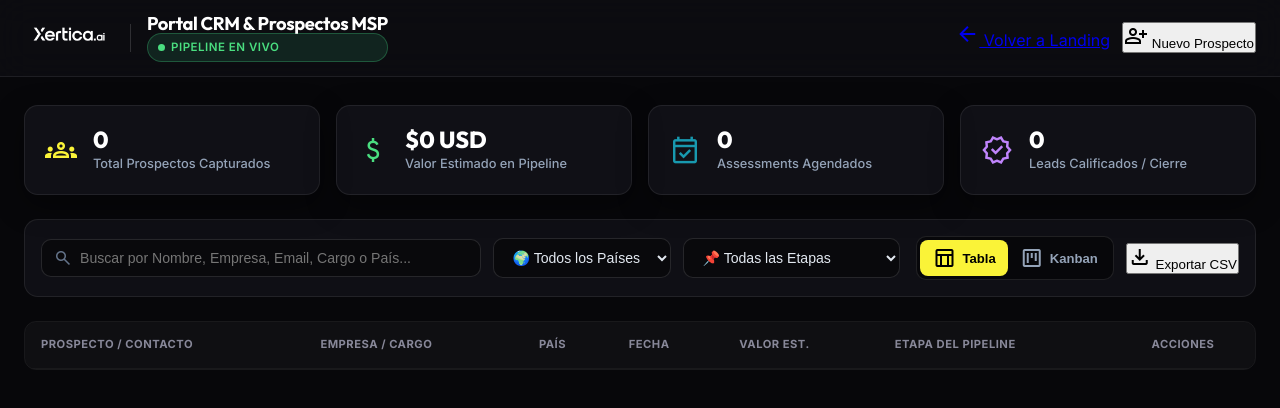
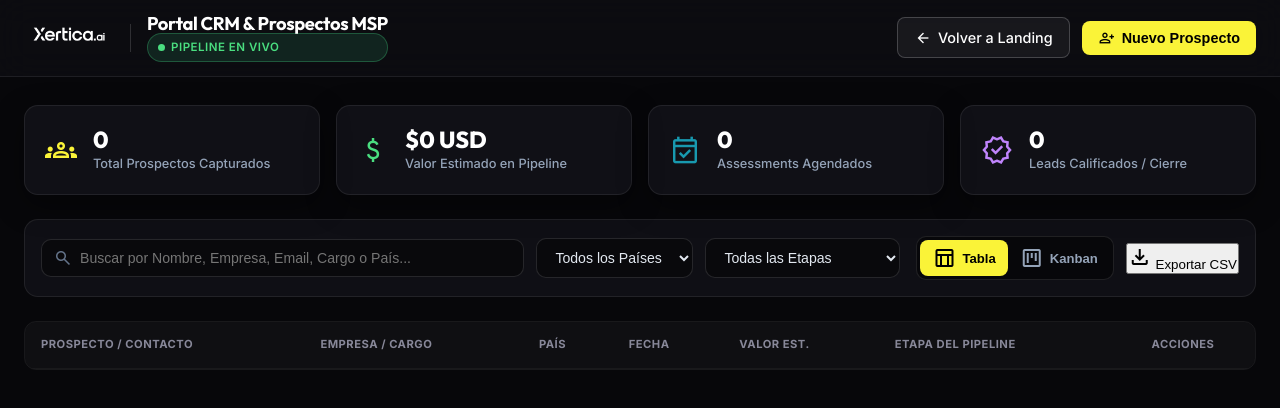
Before and after one commit to patriciomartin-xert/xertica-msp-finops, a website with bundled scripts: page crm.html in a window 1280 px wide. Built offline with nearby package versions, Linux system fonts and the light colour scheme; no server answers.

Commit message:
Enhance CRM header buttons UI and remove emojis from select filters

```diff
--- a/crm.html
+++ b/crm.html
@@ -31,12 +31,12 @@
                 </div>
             </div>
 
-            <div class="crm-nav-actions">
-                <a href="index.html" class="btn-outline-sm">
-                    <span class="material-symbols-outlined">arrow_back</span> Volver a Landing
+            <div class="crm-nav-actions" style="display: flex; gap: 12px; align-items: center;">
+                <a href="index.html" class="btn-outline" style="border: 1px solid rgba(255,255,255,0.2); color: #fff; background: rgba(255,255,255,0.05); padding: 8px 16px; border-radius: 8px; text-decoration: none; display: flex; align-items: center; gap: 6px; font-weight: 500; font-size: 0.9rem; transition: all 0.2s;">
+                    <span class="material-symbols-outlined" style="font-size: 18px;">arrow_back</span> Volver a Landing
                 </a>
-                <button id="openNewLeadBtn" class="btn-yellow-dash">
-                    <span class="material-symbols-outlined">person_add</span> Nuevo Prospecto
+                <button id="openNewLeadBtn" class="btn-yellow-dash" style="background: var(--xe-yellow); color: #000; border: none; padding: 8px 16px; border-radius: 8px; display: flex; align-items: center; gap: 6px; font-weight: 600; font-size: 0.9rem; cursor: pointer; transition: all 0.2s;">
+                    <span class="material-symbols-outlined" style="font-size: 18px;">person_add</span> Nuevo Prospecto
                 </button>
             </div>
         </div>
@@ -89,25 +89,25 @@
 
                 <div class="select-filter-wrapper">
                     <select id="crmCountryFilter">
-                        <option value="ALL">🌍 Todos los Países</option>
-                        <option value="Colombia">Colombia 🇨🇴</option>
-                        <option value="México">México 🇲🇽</option>
-                        <option value="Perú">Perú 🇵🇪</option>
-                        <option value="Chile">Chile 🇨🇱</option>
-                        <option value="Ecuador">Ecuador 🇪🇨</option>
-                        <option value="Argentina">Argentina 🇦🇷</option>
-                        <option value="Brasil">Brasil 🇧🇷</option>
+                        <option value="ALL">Todos los Países</option>
+                        <option value="Colombia">Colombia</option>
+                        <option value="México">México</option>
+                        <option value="Perú">Perú</option>
+                        <option value="Chile">Chile</option>
+                        <option value="Ecuador">Ecuador</option>
+                        <option value="Argentina">Argentina</option>
+                        <option value="Brasil">Brasil</option>
                     </select>
                 </div>
 
                 <div class="select-filter-wrapper">
                     <select id="crmStageFilter">
-                        <option value="ALL">📌 Todas las Etapas</option>
-                        <option value="Nuevos Leads">📥 Nuevos Leads</option>
-                        <option value="En Contacto">📞 En Contacto</option>
-                        <option value="Assessment Agendado">📅 Assessment Agendado</option>
-                        <option value="Propuesta Enviada">📄 Propuesta Enviada</option>
-                        <option value="Ganado / Cierre">🤝 Ganado / Cierre</option>
+                        <option value="ALL">Todas las Etapas</option>
+                        <option value="Nuevos Leads">Nuevos Leads</option>
+                        <option value="En Contacto">En Contacto</option>
+                        <option value="Assessment Agendado">Assessment Agendado</option>
+                        <option value="Propuesta Enviada">Propuesta Enviada</option>
+                        <option value="Ganado / Cierre">Ganado / Cierre</option>
                     </select>
                 </div>
             </div>
```
